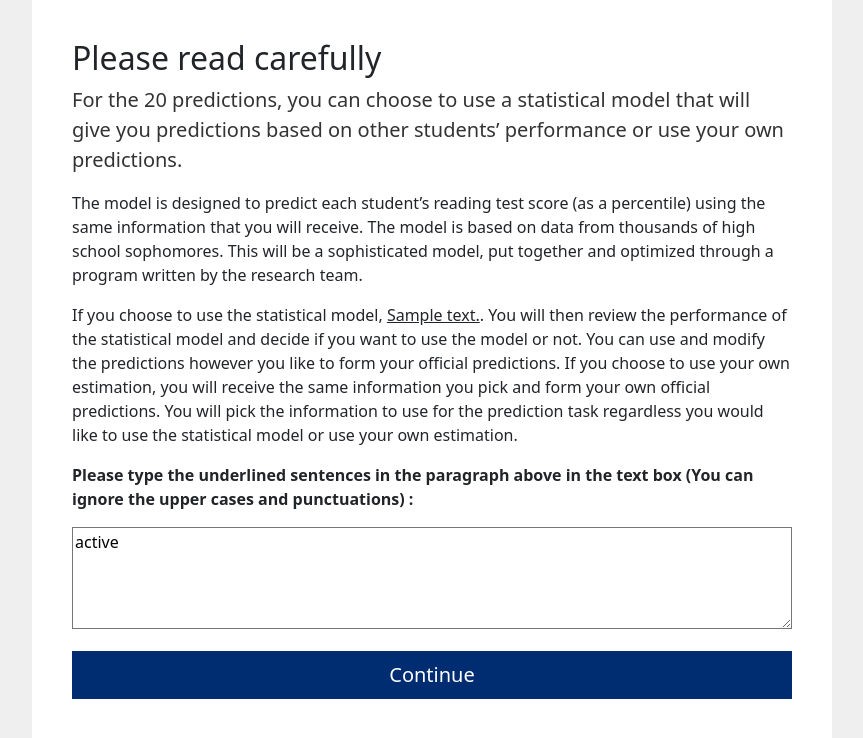
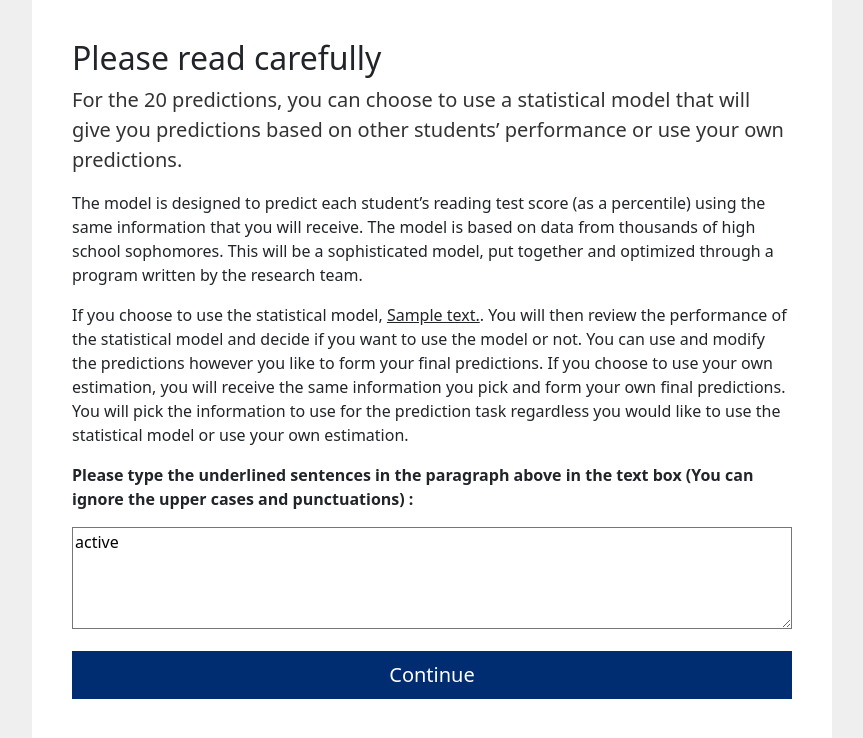
Before and after one commit to Sreyanth/participatory-algo-design-survey-app, a Django app: template webapp/templates/pre-algo-attrs-check.html in a window 1280 px wide. Shown: the part 94-832 px from the top of the page, without its empty margins (208-1071 px from the left). Run offline with Django 3.2, Linux system fonts and the light colour scheme; the template is opened without the code that fills it: most values are stand-ins (such as "Sample title", 1, 10 or a date in 2020); some libraries are stand-ins or nearby versions.

Commit message:
final edits

```diff
--- a/webapp/templates/pre-algo-attrs-check.html
+++ b/webapp/templates/pre-algo-attrs-check.html
@@ -23,9 +23,9 @@
       <span class="important-check">{{ attention_text }}</span>. You will then
       review the performance of the statistical model and decide if you want to
       use the model or not. You can use and modify the predictions however you
-      like to form your official predictions. If you choose to use your own
+      like to form your final predictions. If you choose to use your own
       estimation, you will receive the same information you pick and form your
-      own official predictions. You will pick the information to use for the prediction task
+      own final predictions. You will pick the information to use for the prediction task
       regardless you would like to use the statistical model or use
       your own estimation.
     </p>
--- a/webapp/templates/thanks.html
+++ b/webapp/templates/thanks.html
@@ -32,7 +32,7 @@
     {% endif %}
 
     <p>
-    <strong> Please do not discuss the content of the survey with other people, including members of MTurk forums. </strong>
+    <strong> Please do not discuss the content of the survey with other people, including members of Prolific forums. </strong>
     <strong> Discussing any content from our survey will invalidate our results. Thank you! </strong>
     </p>
 
--- a/webapp/templates/understand-model.html
+++ b/webapp/templates/understand-model.html
@@ -14,7 +14,7 @@
         {% if user_group.can_change_attributes %}
 
         <p class="sub-text">
-          Across all students, using the factors you just picked, the model’s
+          Across all students, using the information you just picked, the model’s
           prediction is on average off by <strong>{{ avg_err }}</strong> points
           on the 100-point scale. Although this is the model’s average
           performance, it may perform better or worse than this for the small
```
